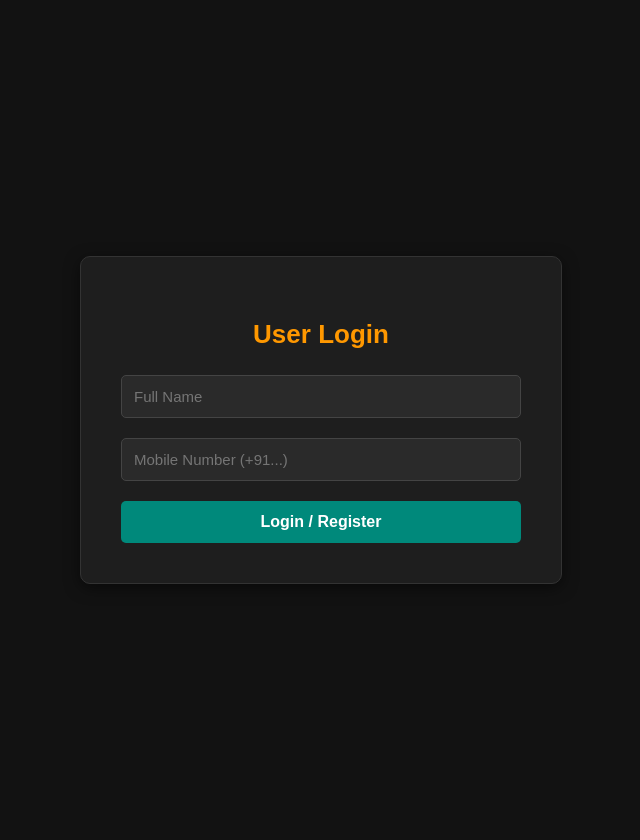
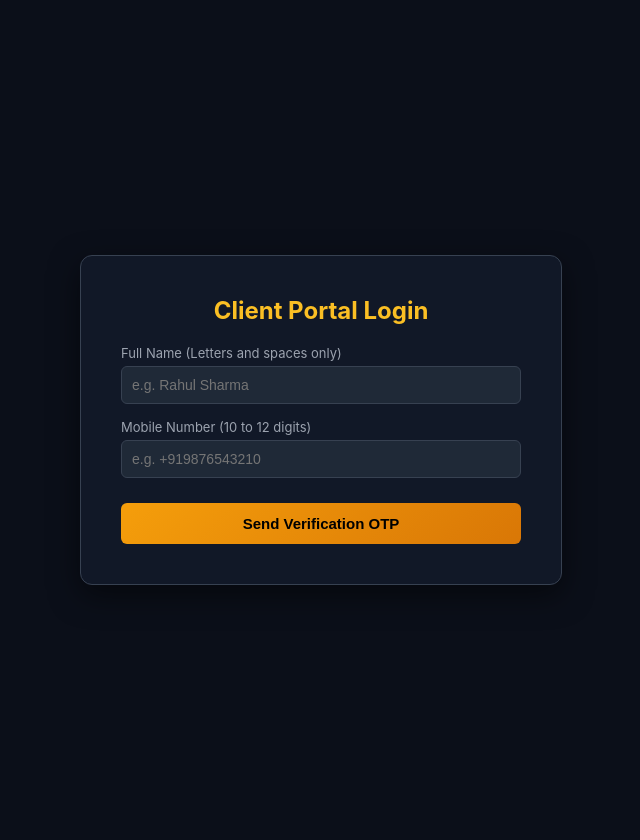
Before and after one commit to Bichu666/nav-dashboard, a Flask app: page /login in a window 1280 px wide. Shown: the whole page, without its empty margins (319-959 px from the left). Run offline with Flask 3, Linux system fonts and the light colour scheme.

Commit message:
Update login.html

```diff
--- a/templates/login.html
+++ b/templates/login.html
@@ -2,68 +2,120 @@
 <html lang="en">
 <head>
     <meta charset="UTF-8">
-    <title>User Login - NAV Updates</title>
+    <title>Login - NAV Updates</title>
     <link rel="stylesheet" href="{{ url_for('static', filename='style.css') }}">
     <style>
+        :root {
+            --bg-main: #0b0f19;
+            --bg-panel: #111827;
+            --bg-card: #1f2937;
+            --border-color: #374151;
+            --text-main: #f9fafb;
+            --text-muted: #9ca3af;
+            --accent-gold: #fbbf24;
+            --accent-orange: #f59e0b;
+        }
         body {
+            background-color: var(--bg-main);
+            color: var(--text-main);
+            font-family: 'Inter', system-ui, sans-serif;
             display: flex;
             justify-content: center;
             align-items: center;
             height: 100vh;
             margin: 0;
-            background-color: #121212;
-            color: #ffffff;
-            font-family: Arial, sans-serif;
         }
         .login-card {
-            background: #1e1e1e;
-            border: 1px solid #333;
+            background: var(--bg-panel);
+            border: 1px solid var(--border-color);
             padding: 40px;
-            border-radius: 10px;
-            text-align: center;
+            border-radius: 12px;
             width: 400px;
-            box-shadow: 0 4px 15px rgba(0, 0, 0, 0.5);
+            box-shadow: 0 10px 30px rgba(0,0,0,0.5);
         }
         .login-card h2 {
-            color: #ff9800;
-            margin-bottom: 25px;
-            font-size: 26px;
+            color: var(--accent-gold);
+            margin-top: 0;
+            margin-bottom: 20px;
+            text-align: center;
         }
-        .login-input {
+        .form-group {
+            margin-bottom: 15px;
+        }
+        .form-group label {
+            display: block;
+            font-size: 13px;
+            color: var(--text-muted);
+            margin-bottom: 5px;
+        }
+        .form-group input {
             width: 100%;
-            background: #2a2a2a;
-            border: 1px solid #444;
-            padding: 12px;
-            margin-bottom: 20px;
-            color: #fff;
-            border-radius: 5px;
-            font-size: 15px;
+            background: var(--bg-card);
+            border: 1px solid var(--border-color);
+            padding: 10px;
+            color: var(--text-main);
+            border-radius: 6px;
+            font-size: 14px;
             box-sizing: border-box;
         }
-        .login-btn {
-            width: 100%;
-            background: #00897b;
-            color: #fff;
+        .btn-submit {
+            background: linear-gradient(135deg, #f59e0b 0%, #d97706 100%);
+            color: #000;
+            font-weight: 700;
             border: none;
             padding: 12px;
-            border-radius: 5px;
-            font-size: 16px;
-            font-weight: bold;
+            border-radius: 6px;
             cursor: pointer;
-            transition: background 0.3s ease;
+            width: 100%;
+            font-size: 15px;
+            margin-top: 10px;
         }
-        .login-btn:hover {
-            background: #00796b;
+        .flash-msg {
+            background: rgba(255, 8, 0, 0.1);
+            border: 1px solid var(--accent-orange);
+            color: var(--accent-orange);
+            padding: 10px;
+            border-radius: 6px;
+            margin-bottom: 15px;
+            font-size: 13px;
+            text-align: center;
         }
     </style>
 </head>
 <body>
     <div class="login-card">
-        <h2>User Login</h2>
+        <h2>Client Portal Login</h2>
+
+        {% with messages = get_flashed_messages(with_categories=true) %}
+            {% if messages %}
+                {% for category, message in messages %}
+                    <div class="flash-msg">{{ message }}</div>
+                {% endfor %}
+            {% endif %}
+        {% endwith %}
+
         <form action="{{ url_for('login') }}" method="POST">
-            <input type="text" name="username" placeholder="Full Name" class="login-input" required>
-            <input type="text" name="mobile" placeholder="Mobile Number (+91...)" class="login-input" required>
-            <button type="submit" class="login-btn">Login / Register</button>
+            {% if step == 'request_otp' %}
+                <input type="hidden" name="step" value="request_otp">
+                <div class="form-group">
+                    <label>Full Name (Letters and spaces only)</label>
+                    <input type="text" name="username" placeholder="e.g. Rahul Sharma" required>
+                </div>
+                <div class="form-group">
+                    <label>Mobile Number (10 to 12 digits)</label>
+                    <input type="text" name="mobile" placeholder="e.g. +919876543210" required>
+                </div>
+                <button type="submit" class="btn-submit">Send Verification OTP</button>
+            {% elif step == 'verify_otp' %}
+                <input type="hidden" name="step" value="verify_otp">
+                <input type="hidden" name="username" value="{{ username }}">
+                <input type="hidden" name="mobile" value="{{ mobile }}">
+                <div class="form-group">
+                    <label>Enter 4-digit OTP sent to <b>{{ mobile }}</b></label>
+                    <input type="text" name="otp" placeholder="Enter OTP code" maxlength="4" required autofocus>
+                </div>
+                <button type="submit" class="btn-submit">Verify OTP & Login</button>
+            {% endif %}
         </form>
     </div>
 </body>
```
